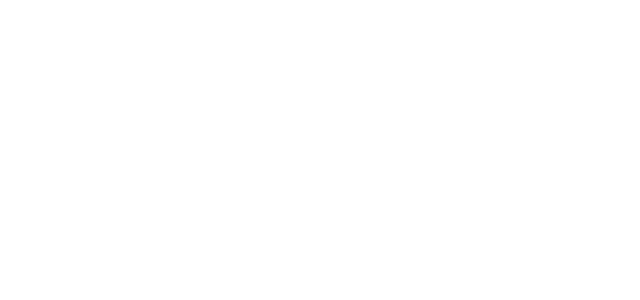
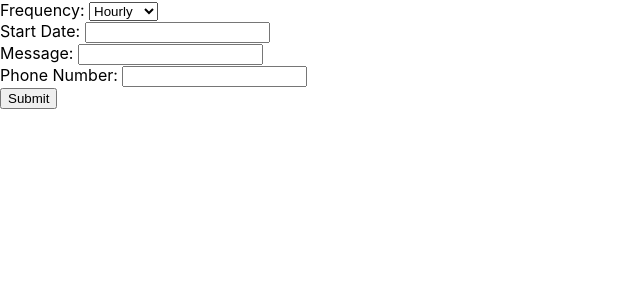
Before and after one commit to TheRealSTM/message-scheduler, a React (Create React App) app: page /create-message in a window 1280 px wide. Before the commit this address had no page. Shown: the top 300 px of the page, without its empty margins (0-640 px from the left). Built offline with nearby package versions, Linux system fonts and the light colour scheme.

Commit message:
Add basic parts of the message creation component

```diff
--- a/src/App.tsx
+++ b/src/App.tsx
@@ -2,6 +2,7 @@ import React from 'react';
 import './App.css';
 import {Routes, Route, BrowserRouter} from "react-router-dom";
 import SignUp from "./sign-up/SignUp";
+import MessageCreationForm from "./message-creation-form/MessageCreationForm";
 
 const App = () => {
   const handleSubmit = (formData: any) => {
@@ -12,6 +13,7 @@ const App = () => {
         <BrowserRouter>
             <Routes>
                 <Route path="/signup" element={<SignUp onSubmit={handleSubmit}/>} />
+                <Route path="/create-message" element={<MessageCreationForm onSubmit={handleSubmit}/>} />
             </Routes>
         </BrowserRouter>
     );
--- /dev/null
+++ b/src/message-creation-form/MessageCreationForm.tsx
@@ -0,0 +1,67 @@
+import { useState, ChangeEvent, FormEvent } from 'react';
+
+type Frequency = 'adhoc' | 'hourly' | 'daily' | 'weekly' | 'monthly';
+
+interface MessageCreationFormProps {
+    onSubmit: (data: {
+        frequency: Frequency;
+        startDate: string;
+        message: string;
+        phoneNumber: string;
+    }) => void;
+}
+
+const MessageCreationForm = ({ onSubmit }: MessageCreationFormProps) => {
+    const [frequency, setFrequency] = useState<Frequency>('hourly');
+    const [startDate, setStartDate] = useState<string>('');
+    const [message, setMessage] = useState<string>('');
+    const [phoneNumber, setPhoneNumber] = useState<string>('');
+
+    const handleFrequencyChange = (event: ChangeEvent<HTMLSelectElement>) => {
+        setFrequency(event.target.value as Frequency);
+    };
+
+    const handleStartDateChange = (event: ChangeEvent<HTMLInputElement>) => {
+        setStartDate(event.target.value);
+    };
+
+    const handleMessageChange = (event: ChangeEvent<HTMLInputElement>) => {
+        setMessage(event.target.value);
+    };
+
+    const handlePhoneNumberChange = (event: ChangeEvent<HTMLInputElement>) => {
+        setPhoneNumber(event.target.value);
+    };
+
+    const handleSubmit = (event: FormEvent<HTMLFormElement>) => {
+        event.preventDefault();
+        onSubmit({ frequency, startDate, message, phoneNumber });
+    };
+
+    return (
+        <form onSubmit={handleSubmit}>
+            <label htmlFor="frequency">Frequency: </label>
+            <select id="frequency" value={frequency} onChange={handleFrequencyChange}>
+                <option value="adhoc">Ad Hoc</option>
+                <option value="hourly">Hourly</option>
+                <option value="daily">Daily</option>
+                <option value="weekly">Weekly</option>
+                <option value="weekly">Monthly</option>
+            </select>
+            <br />
+            <label htmlFor="startDate">Start Date: </label>
+            <input type="text" id="startDate" value={startDate} onChange={handleStartDateChange} />
+            <br />
+            <label htmlFor="message">Message: </label>
+            <input type="text" id="message" value={message} onChange={handleMessageChange} />
+            <br />
+            <label htmlFor="phoneNumber">Phone Number: </label>
+            <input type="text" id="phoneNumber" value={phoneNumber} onChange={handlePhoneNumberChange} />
+            <br />
+            <button type="submit">Submit</button>
+        </form>
+    );
+};
+
+
+export default MessageCreationForm;
```
